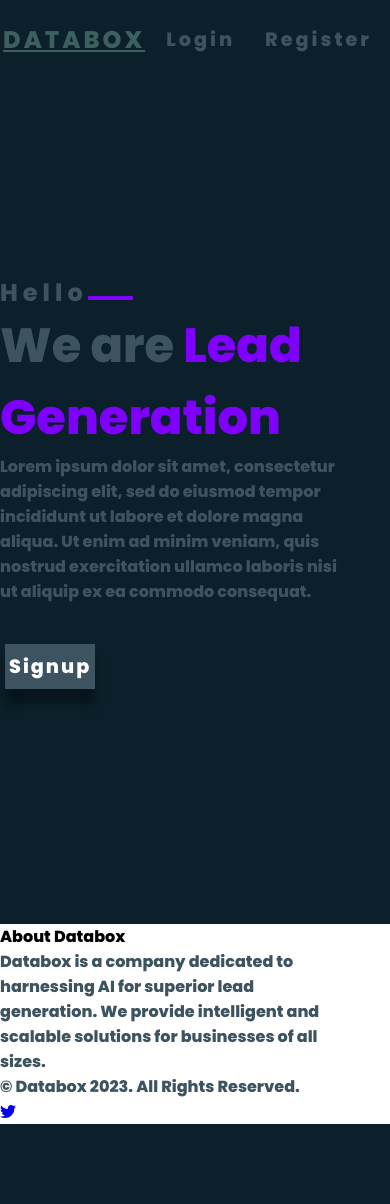
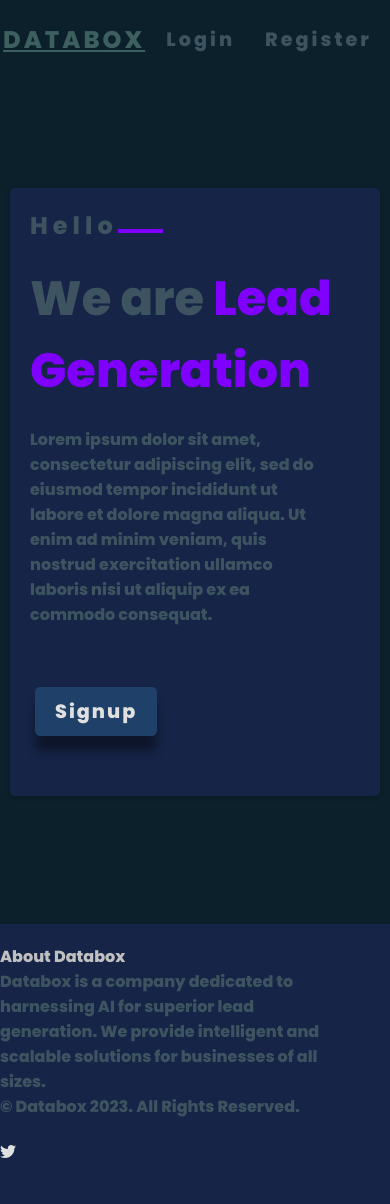
Before and after one commit to Sohlar/lgen, a Flask app: page / in a window 390 px wide. Before the commit the page ends 1124 px from the top, so only its background shows below. Run offline with Flask 3, Linux system fonts and the light colour scheme; some libraries are stand-ins or nearby versions.

Commit message:
Update index3.html

```diff
--- a/app/templates/index3.html
+++ b/app/templates/index3.html
@@ -1,5 +1,81 @@
 {% extends 'base2.html' %}
+{% block css %}
+    <style>
 
+        .wrapper {
+            max-width: 960px;
+            margin: 0 auto;
+            padding: 20px;
+        }
+
+        .cols {
+            display: flex;
+            flex-wrap: wrap;
+            gap: 20px;
+        }
+
+        .cols0 {
+            background-color: #162447; /* darker blue */
+            color: #c0c0c0; /* grey */
+            padding: 20px;
+            border-radius: 5px;
+            box-shadow: 0 2px 5px rgba(0, 0, 0, 0.15);
+        }
+
+        .btns button {
+            background-color: #1f4068; /* even darker blue */
+            color: #e0e0e0; /* light grey */
+            border: none;
+            padding: 10px 20px;
+            border-radius: 5px;
+            cursor: pointer;
+            transition: background-color 0.3s ease;
+        }
+
+        .btns button:hover {
+            background-color: #e43f5a; /* contrast color */
+        }
+
+        footer {
+            background-color: #162447; /* darker blue */
+            color: #c0c0c0; /* grey */
+            padding: 20px 0;
+        }
+
+        footer a {
+            color: #e0e0e0; /* light grey */
+        }
+
+        footer a:hover {
+            color: #e43f5a; /* contrast color */
+        }
+
+        /* Responsive styles */
+        @media (max-width: 768px) {
+            .wrapper {
+                padding: 10px;
+            }
+
+            .cols {
+                flex-direction: column;
+            }
+
+            .cols0 {
+                margin-bottom: 20px;
+            }
+
+            footer .row {
+                flex-direction: column-reverse;
+            }
+
+            footer .col-lg-6 {
+                margin-bottom: 20px;
+            }
+        }
+    </style>
+
+    </style>
+{%endblock%}
 {% block content %}
 
 
@@ -55,12 +131,8 @@
     {% endif %}
     </div>
 </div>
-
-
-
     <!-- Footer-->
     <footer class="footer bg-dark">
-
         <div class="row">
             <div class="col-lg-6 h-100 text-center text-lg-start my-auto">
                 <h4 class="text-uppercase mb-4">About Databox</h4>
@@ -75,16 +147,6 @@
                 </ul>
             </div>
         </div>
-
     </footer>
-    <!-- Bootstrap core JS-->
-    <script src="https://cdn.jsdelivr.net/npm/bootstrap@5.2.3/dist/js/bootstrap.bundle.min.js"></script>
-    <!-- Core theme JS-->
-    <script src="js/scripts.js"></script>
-    <!-- * * * * * * * * * * * * * * * * * * * * * * * * * * * * * * * * * * * * * * * *-->
-    <!-- * *                               SB Forms JS                               * *-->
-    <!-- * * Activate your form at https://startbootstrap.com/solution/contact-forms * *-->
-    <!-- * * * * * * * * * * * * * * * * * * * * * * * * * * * * * * * * * * * * * * * *-->
-    <script src="https://cdn.startbootstrap.com/sb-forms-latest.js"></script>
 
 {% endblock %}
```
